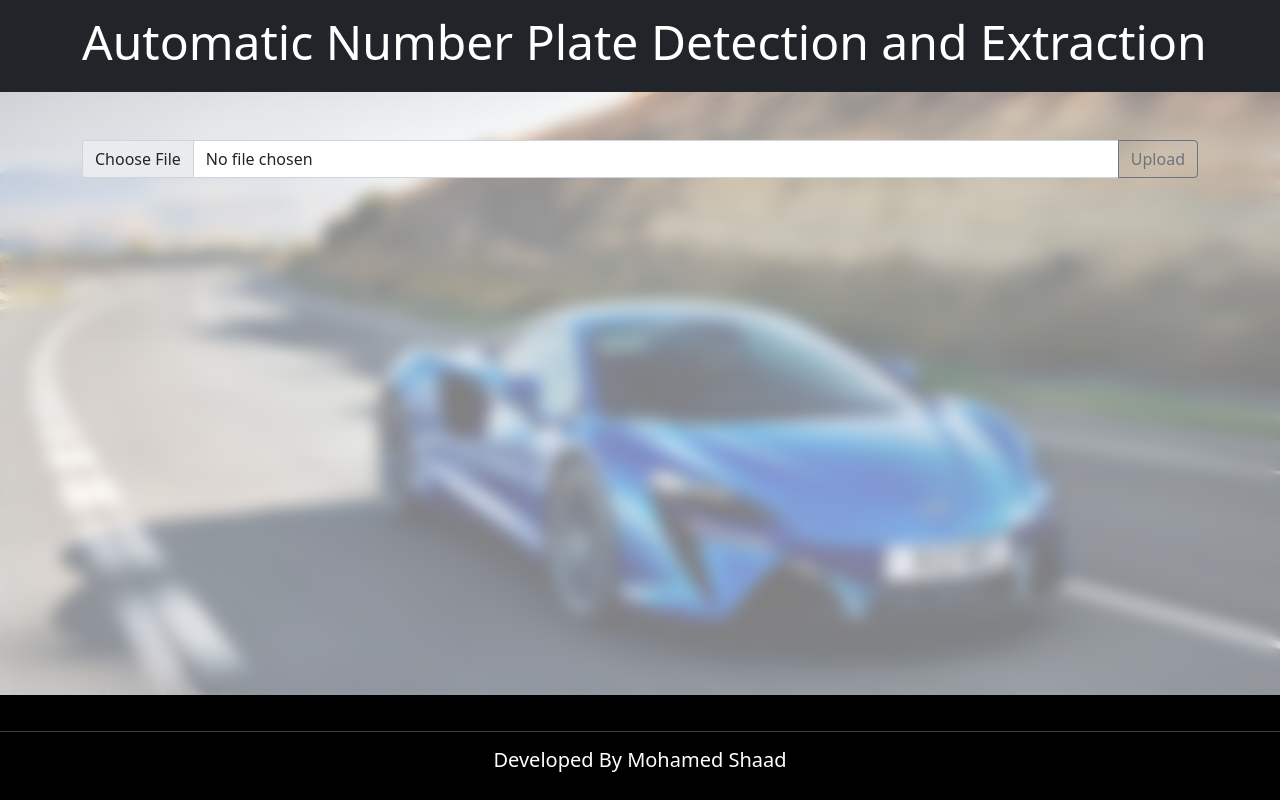
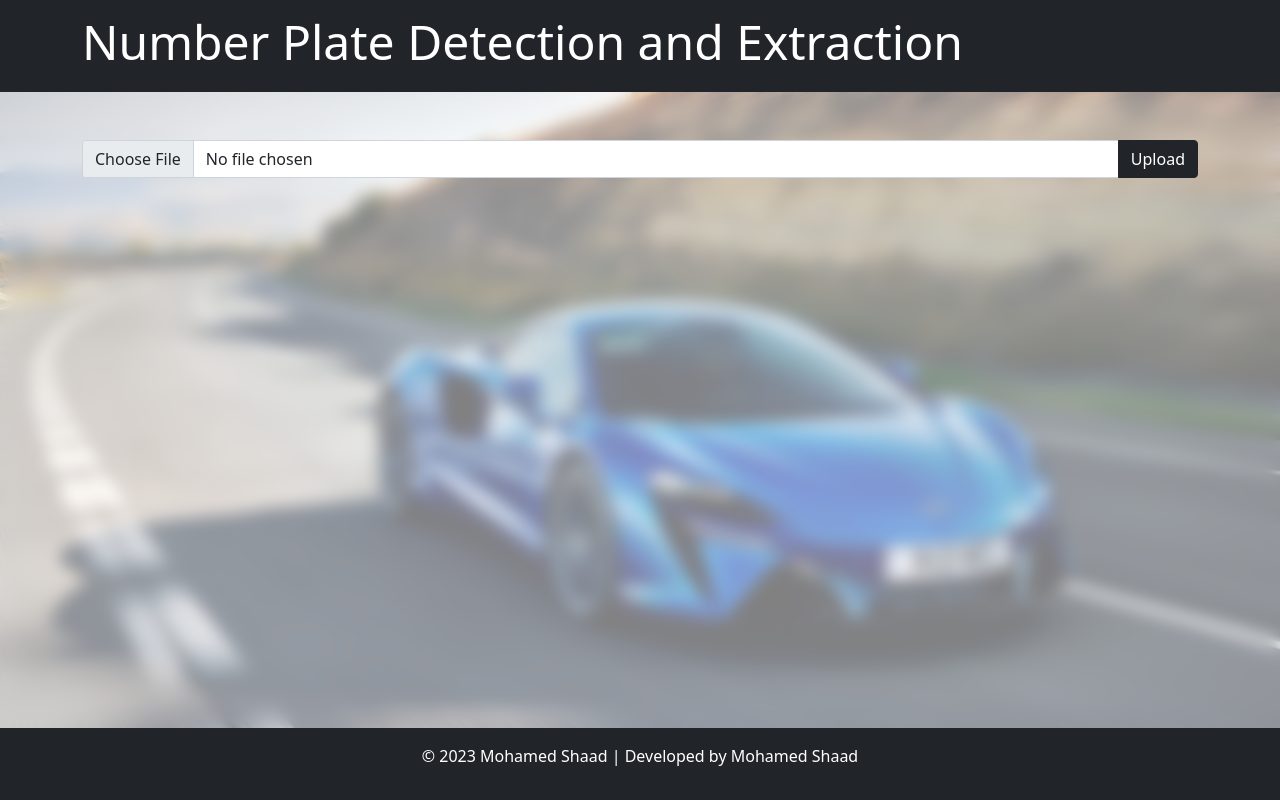
Before and after one commit to shaadclt/NumberPlate-Detection-Extraction, a Flask app: page / in a window 1280 px wide. Run offline with Flask 3, Linux system fonts and the light colour scheme.

Commit message:
Add files via upload

```diff
--- a/templates/index.html
+++ b/templates/index.html
@@ -7,7 +7,7 @@
         <form action="#" method="POST" enctype="multipart/form-data">
             <div class="input-group">
                 <input type="file" class="form-control" name="image_name" required>
-                <input type="submit" value="Upload" class="btn btn-outline-secondary">
+                <input type="submit" value="Upload" class="btn btn-dark">
             </div>
         </form>
     </div>
--- a/templates/layout.html
+++ b/templates/layout.html
@@ -50,7 +50,7 @@
     <nav class="navbar navbar-dark bg-dark">
         <div class="container">
             <a class="navbar-brand" href="/">
-                <h1 class="display-5">Automatic Number Plate Detection and Extraction</h1>
+                <h1 class="display-5">Number Plate Detection and Extraction</h1>
             </a>
         </div>
     </nav>
@@ -64,9 +64,12 @@
     </div>
 
     <!-- Footer -->
-    <footer>
-        <hr>
-        <a href="https://imshaad.in/"><h5>Developed By Mohamed Shaad</h5></a>
-    </footer>
+  <footer class="footer mt-auto py-3 bg-dark text-white">
+    <div class="container text-center">
+        <p>
+            &copy; 2023 Mohamed Shaad | <a href="https://imshaad.in/">Developed by Mohamed Shaad</a>
+        </p>
+    </div>
+</footer>
 </body>
 </html>
```
